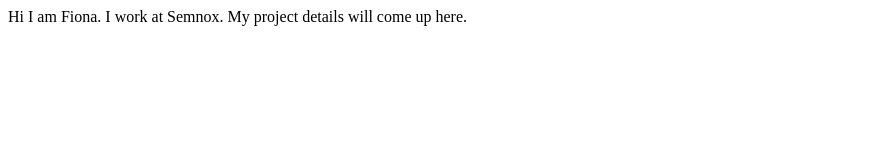
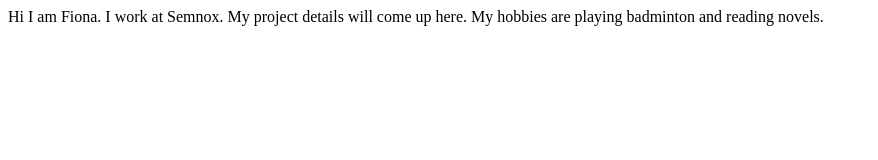
Before and after one commit to FIONA18/FionaLishal-Portfolio, a plain HTML site: page index.html in a window 1280 px wide. Shown: the whole page, without its empty margins (0-878 px from the left). Drawn offline with Linux system fonts and the light colour scheme.

Commit message:
hobbies
Added my hobbies to my webpage

```diff
--- a/index.html
+++ b/index.html
@@ -10,5 +10,6 @@
     Hi I am Fiona.
     I work at Semnox.
     My project details will come up here.
+    My hobbies are playing badminton and reading novels.
 </body>
 </html>
```
